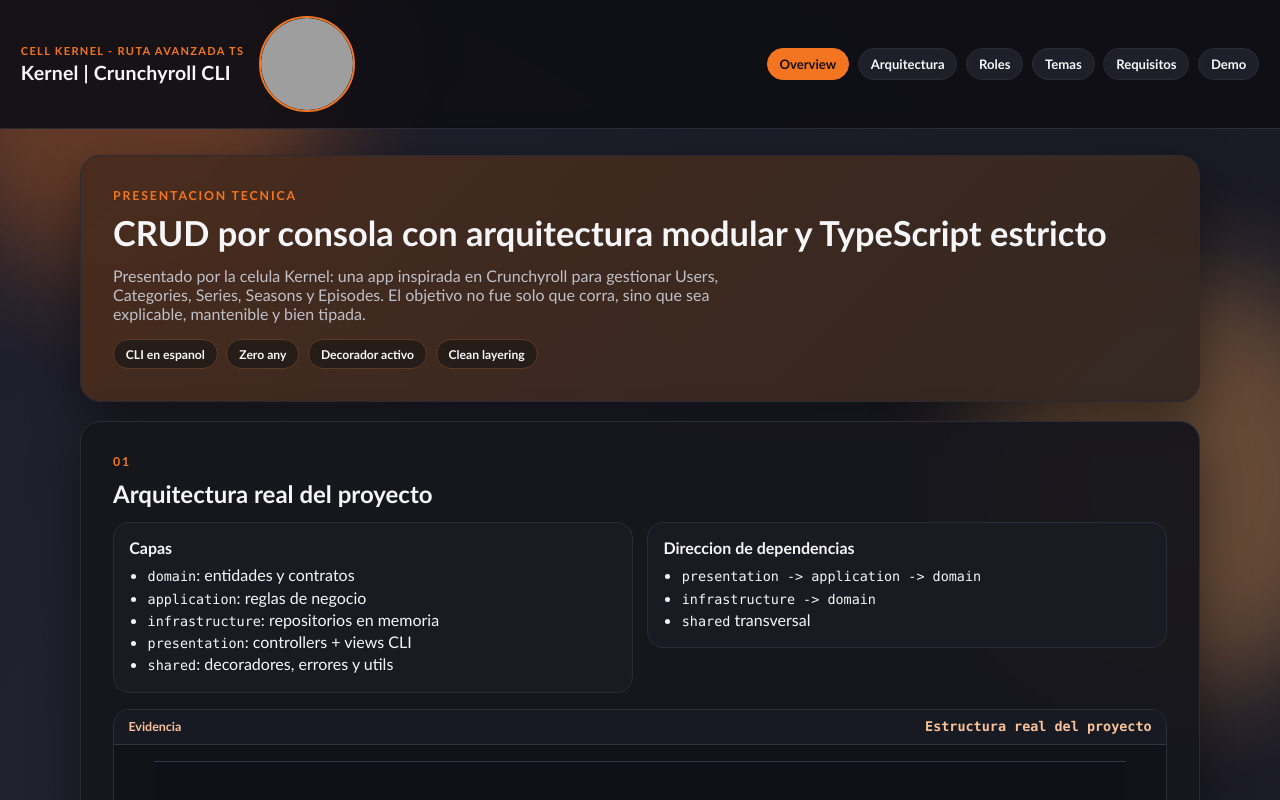
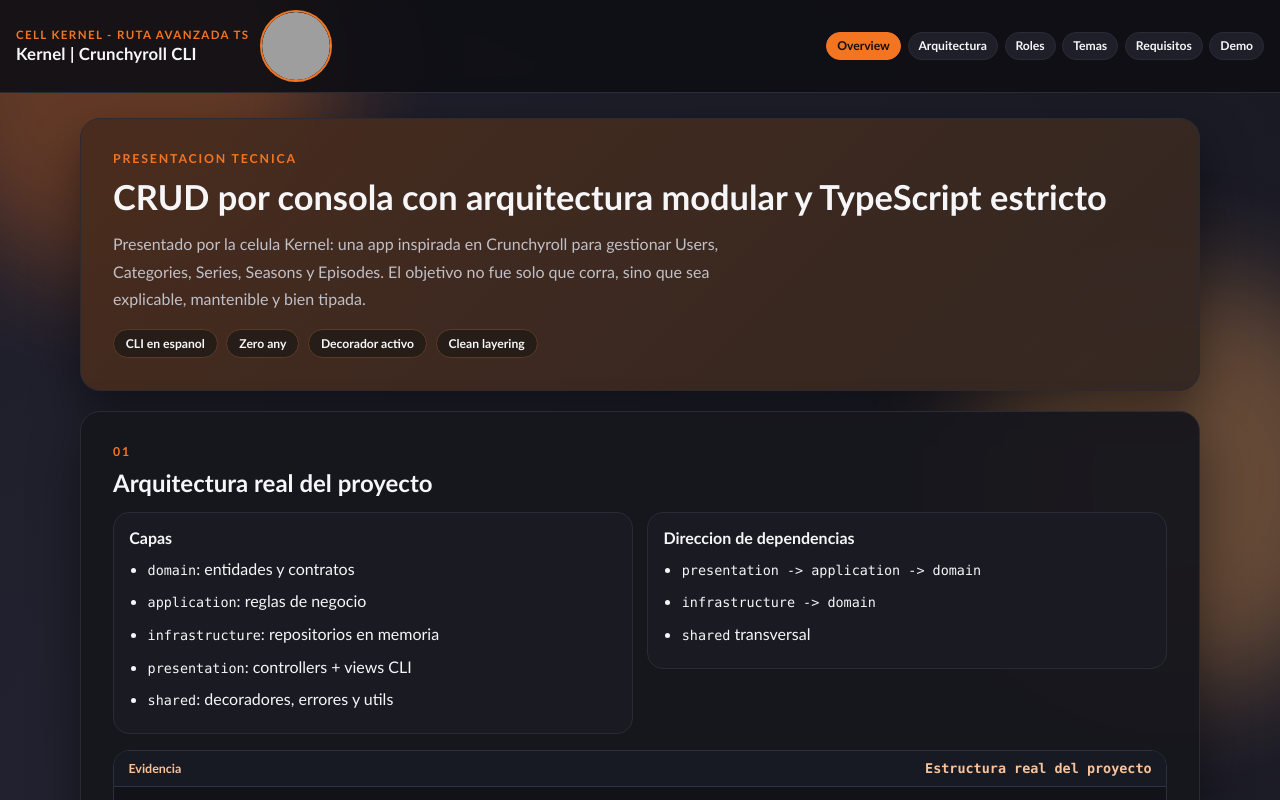
Before and after one commit to Develezper/ts-crunchyroll-cli, a website: page docs/presentacion/index.html in a window 1280 px wide. Shown: the top 800 px of the page. Drawn offline with Linux system fonts and the light colour scheme; grey boxes are pictures that could not be loaded.

Commit message:
style: refine presentation typography and spacing

```diff
--- a/docs/presentacion/styles.css
+++ b/docs/presentacion/styles.css
@@ -84,10 +84,10 @@ body {
   backdrop-filter: blur(8px);
   background: rgba(15, 15, 20, 0.9);
   border-bottom: 1px solid var(--line);
-  padding: 1rem 1.3rem;
+  padding: 0.62rem 1rem;
   display: flex;
-  flex-wrap: wrap;
-  gap: 0.9rem 1.5rem;
+  flex-wrap: nowrap;
+  gap: 0.5rem 1rem;
   align-items: center;
   justify-content: space-between;
 }
@@ -95,7 +95,7 @@ body {
 .brand {
   display: flex;
   align-items: center;
-  gap: 0.9rem;
+  gap: 0.65rem;
 }
 
 .brand-copy {
@@ -106,7 +106,7 @@ body {
 
 .brand h1 {
   margin: 0;
-  font-size: 1.22rem;
+  font-size: 1.05rem;
   letter-spacing: 0.01em;
 }
 
@@ -116,13 +116,13 @@ body {
   font-weight: 700;
   text-transform: uppercase;
   letter-spacing: 0.12em;
-  font-size: 0.69rem;
-  margin-bottom: 0.26rem;
+  font-size: 0.72rem;
+  margin-bottom: 0.15rem;
 }
 
 .topnav {
   display: flex;
-  gap: 0.55rem;
+  gap: 0.42rem;
   flex-wrap: wrap;
 }
 
@@ -131,9 +131,9 @@ body {
   color: var(--text);
   border: 1px solid var(--line);
   background: #1f1f29;
-  padding: 0.45rem 0.74rem;
+  padding: 0.35rem 0.62rem;
   border-radius: 999px;
-  font-size: 0.82rem;
+  font-size: 0.76rem;
   font-weight: 600;
   transition: all 180ms ease;
 }
@@ -148,9 +148,9 @@ body {
 .logo-box {
   margin-top: 0;
   position: relative;
-  width: 96px;
-  min-height: 96px;
-  height: 96px;
+  width: 72px;
+  min-height: 72px;
+  height: 72px;
   border: 2px solid #f47521;
   border-radius: 50%;
   background: #111116;
@@ -240,6 +240,15 @@ main {
   margin: 0;
   color: var(--muted);
   max-width: 72ch;
+  line-height: 1.72;
+}
+
+#demo ol {
+  line-height: 1.75;
+}
+
+#demo ol li {
+  margin: 0.38rem 0;
 }
 
 .hero-chips {
@@ -310,6 +319,15 @@ main {
   margin: 0.28rem 0 0.5rem;
   color: var(--muted);
   line-height: 1.45;
+}
+
+.card ul,
+.card ol {
+  line-height: 1.72;
+}
+
+.card li {
+  margin: 0.32rem 0;
 }
 
 .mini-title {
@@ -474,6 +492,7 @@ th {
 
   .topbar {
     position: static;
+    flex-wrap: wrap;
   }
 
   .brand {
@@ -483,9 +502,9 @@ th {
   }
 
   .logo-box {
-    width: 82px;
-    min-height: 82px;
-    height: 82px;
+    width: 68px;
+    min-height: 68px;
+    height: 68px;
   }
 
   .topnav a {
```
